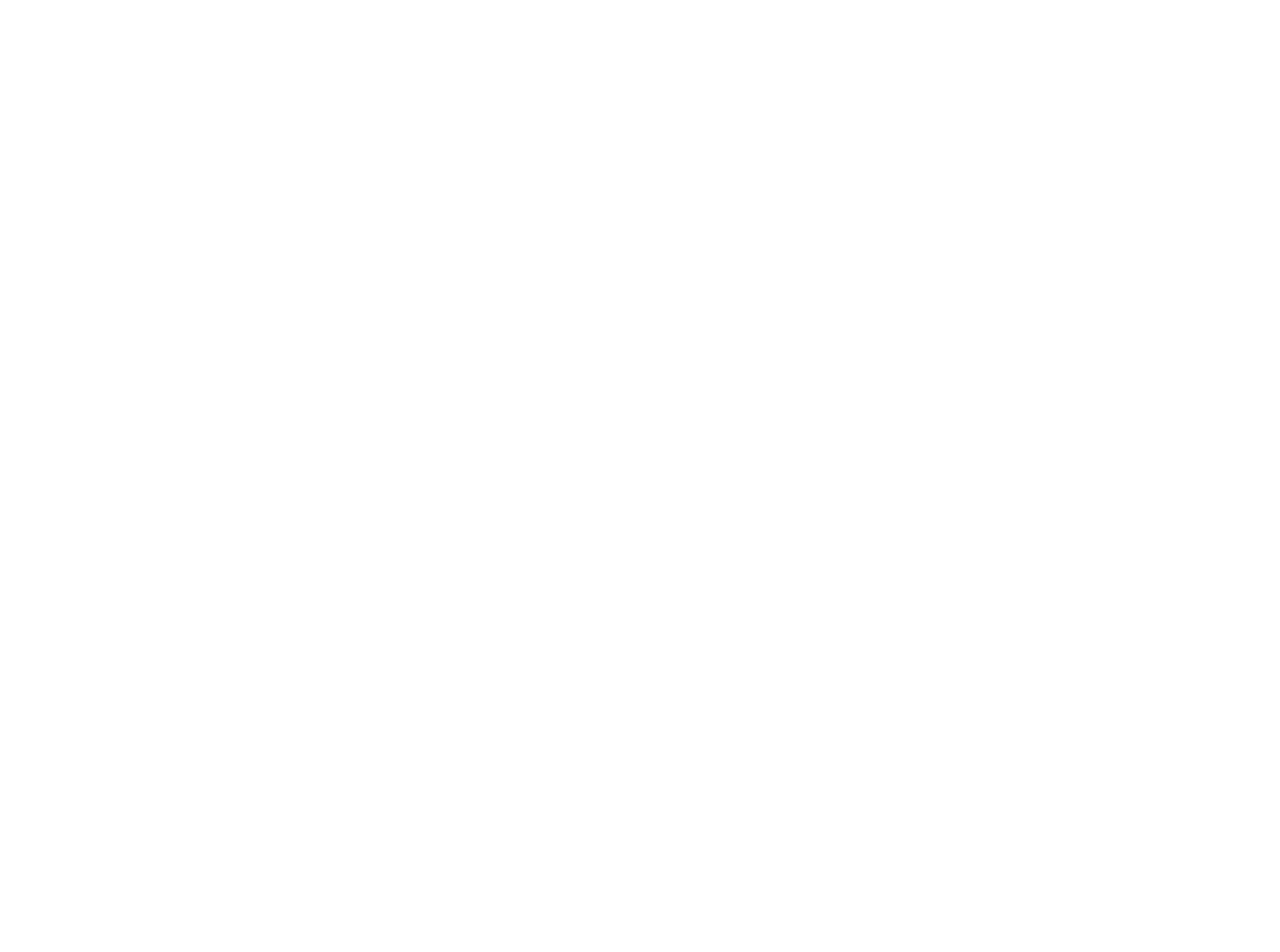
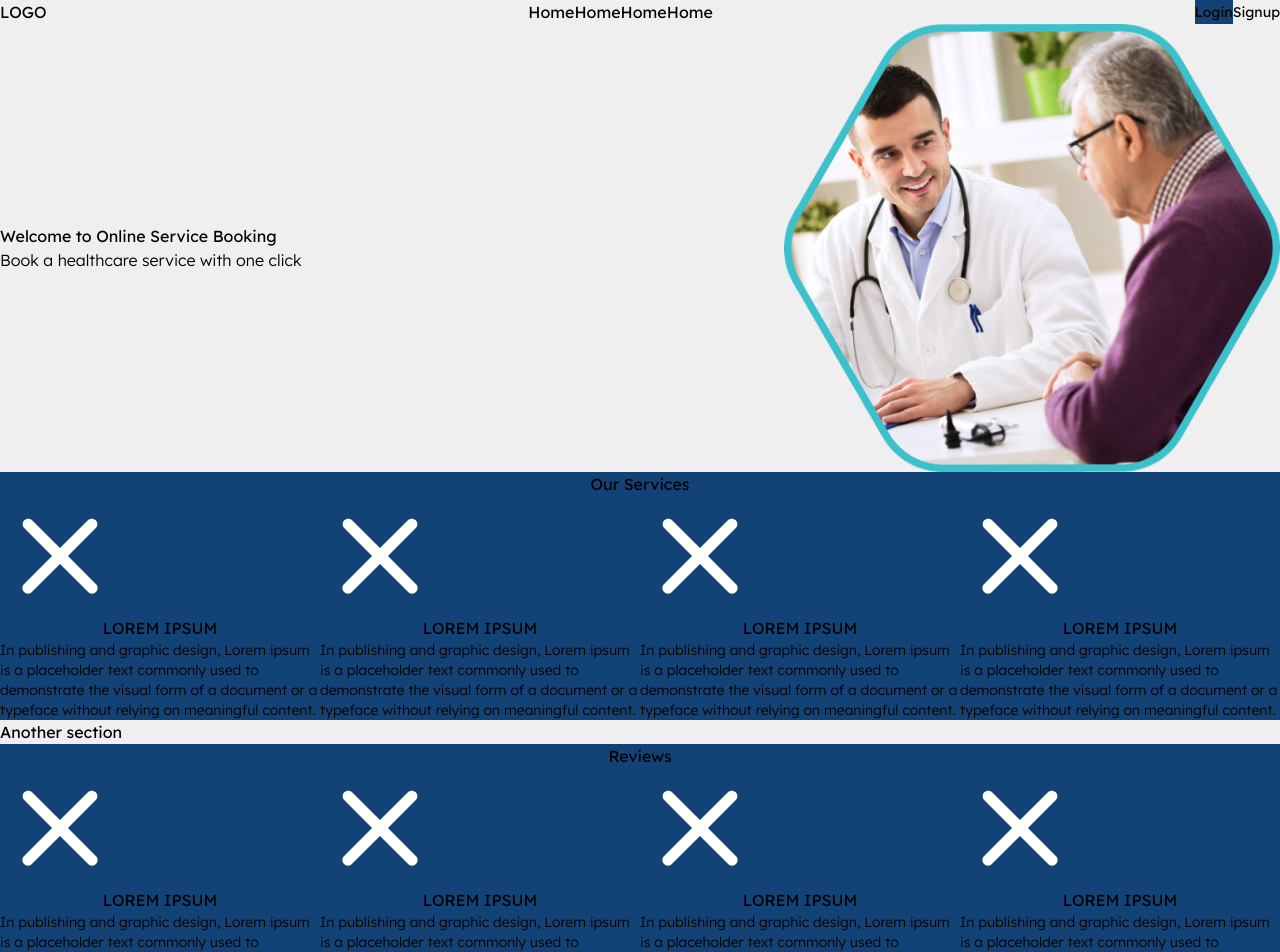
Before and after one commit to bhatarshid/HospEase, a Next.js app: page / in a window 1280 px wide. Shown: the top 952 px of the page. Before the commit the page ends 800 px from the top, so only its background shows below. Built offline with nearby package versions, Linux system fonts and the light colour scheme.

Commit message:
progress on main page

```diff
--- /dev/null
+++ b/Components/static-site/MainPage.tsx
@@ -0,0 +1,128 @@
+import Image from 'next/image'
+import Navbar from './Navbar'
+
+const MainPage = () => {
+  return (
+    <div className="w-screen">
+      <Navbar />
+      <div className="space-y-10 py-10 mx-auto items-center w-full justify-between">
+        <section className="mx-10 flex flex-row justify-between">
+          <div className='items-center w-full my-auto'>
+            <h1 className='text-[64px] font-semibold text-dark1'>Welcome to Online Service Booking</h1>
+            <h2 className="text-[16px] font-thin text-dark2">Book a healthcare service with one click</h2>
+          </div>
+          <Image
+            src="/assets/images/doctor-img.png"
+            height={496}
+            width={496}
+            alt="doctor"
+            className='px-10'
+          />
+        </section>
+        <section className='mx-10 pb-10 bg-primary flex flex-col justify-center text-white rounded-xl'>
+          <h1 className="text-[32px] text-center py-5">Our Services</h1>
+          <div className='overflow-x-auto px-10 flex flex-row justify-center gap-6'>
+            <div className="flex flex-col px-10 min-w-[200px] items-center">
+              <Image
+                src="/assets/icons/close.svg"
+                height={120}
+                width={120}
+                alt='name'
+                className=''
+              />
+              <h2 className='font-semibold text-[20px] text-center text'>LOREM IPSUM</h2>
+              <p className="font-thin text-sm text-justify">In publishing and graphic design, Lorem ipsum is a placeholder text commonly used to demonstrate the visual form of a document or a typeface without relying on meaningful content.</p>
+            </div>
+            <div className="flex flex-col px-10 min-w-[250px] items-center">
+              <Image
+                src="/assets/icons/close.svg"
+                height={120}
+                width={120}
+                alt='name'
+                className=''
+              />
+              <h2 className='font-semibold text-[20px] text-center'>LOREM IPSUM</h2>
+              <p className="font-thin text-sm text-justify">In publishing and graphic design, Lorem ipsum is a placeholder text commonly used to demonstrate the visual form of a document or a typeface without relying on meaningful content.</p>
+            </div>
+            <div className="flex flex-col px-10 min-w-[250px] items-center">
+              <Image
+                src="/assets/icons/close.svg"
+                height={120}
+                width={120}
+                alt='name'
+                className=''
+              />
+              <h2 className='font-semibold text-[20px] text-center'>LOREM IPSUM</h2>
+              <p className="font-thin text-sm text-justify">In publishing and graphic design, Lorem ipsum is a placeholder text commonly used to demonstrate the visual form of a document or a typeface without relying on meaningful content.</p>
+            </div>
+            <div className="flex flex-col px-10 min-w-[250px] items-center">
+              <Image
+                src="/assets/icons/close.svg"
+                height={120}
+                width={120}
+                alt='name'
+                className=''
+              />
+              <h2 className='font-semibold text-[20px] text-center'>LOREM IPSUM</h2>
+              <p className="font-thin text-sm text-justify">In publishing and graphic design, Lorem ipsum is a placeholder text commonly used to demonstrate the visual form of a document or a typeface without relying on meaningful content.</p>
+            </div>
+          </div>
+        </section>
+        <section className='mx-10 flex flex-row justify-between'>
+          Another section
+        </section>
+        <section className='mx-10 pb-10 bg-primary flex flex-col justify-center text-white rounded-xl'>
+          <h1 className="text-[32px] text-center py-5">Reviews</h1>
+          <div className='overflow-x-auto px-10 flex flex-row justify-center gap-6'>
+            <div className="flex flex-col px-10 min-w-[200px] items-center">
+              <Image
+                src="/assets/icons/close.svg"
+                height={120}
+                width={120}
+                alt='name'
+                className=''
+              />
+              <h2 className='font-semibold text-[20px] text-center text'>LOREM IPSUM</h2>
+              <p className="font-thin text-sm text-justify">In publishing and graphic design, Lorem ipsum is a placeholder text commonly used to demonstrate the visual form of a document or a typeface without relying on meaningful content.</p>
+            </div>
+            <div className="flex flex-col px-10 min-w-[250px] items-center">
+              <Image
+                src="/assets/icons/close.svg"
+                height={120}
+                width={120}
+                alt='name'
+                className=''
+              />
+              <h2 className='font-semibold text-[20px] text-center'>LOREM IPSUM</h2>
+              <p className="font-thin text-sm text-justify">In publishing and graphic design, Lorem ipsum is a placeholder text commonly used to demonstrate the visual form of a document or a typeface without relying on meaningful content.</p>
+            </div>
+            <div className="flex flex-col px-10 min-w-[250px] items-center">
+              <Image
+                src="/assets/icons/close.svg"
+                height={120}
+                width={120}
+                alt='name'
+                className=''
+              />
+              <h2 className='font-semibold text-[20px] text-center'>LOREM IPSUM</h2>
+              <p className="font-thin text-sm text-justify">In publishing and graphic design, Lorem ipsum is a placeholder text commonly used to demonstrate the visual form of a document or a typeface without relying on meaningful content.</p>
+            </div>
+            <div className="flex flex-col px-10 min-w-[250px] items-center">
+              <Image
+                src="/assets/icons/close.svg"
+                height={120}
+                width={120}
+                alt='name'
+                className=''
+              />
+              <h2 className='font-semibold text-[20px] text-center'>LOREM IPSUM</h2>
+              <p className="font-thin text-sm text-justify">In publishing and graphic design, Lorem ipsum is a placeholder text commonly used to demonstrate the visual form of a document or a typeface without relying on meaningful content.</p>
+            </div>
+          </div>
+        </section>
+      </div>
+    </div>
+  )
+}
+
+export default MainPage
--- /dev/null
+++ b/Components/static-site/Navbar.tsx
@@ -0,0 +1,32 @@
+'use client'
+import { useState } from "react";
+import SubmitButton from "../SubmitButton"
+
+const Navbar = () => {
+  const [singinIsLoading, setSigninIsLoading] = useState(false);
+  const [signupIsLoading, setSignupIsLoading] = useState(false);
+
+  return (
+    <div className="flex flex-row justify-between items-center mx-10 mt-3 h-8 p-5">
+      <div className="w-[10%] flex justify-start items-center">
+        LOGO
+      </div>
+      <section className="bg-white w-[65%] flex items-center justify-between px-3 py-1 rounded-2xl mr-6">
+        <div>Home</div>
+        <div>Home</div>
+        <div>Home</div>
+        <div>Home</div>
+      </section>
+      <section className="w-[15%] flex justify-between px-3 py-1 space-x-2">
+        <SubmitButton isLoading={singinIsLoading} className="bg-primary h-7 rounded-xl text-white">
+          Login
+        </SubmitButton>
+        <SubmitButton isLoading={signupIsLoading} className="bg-white h-7 border border-primary rounded-xl">
+          Signup
+        </SubmitButton>
+      </section>
+    </div>
+  )
+}
+
+export default Navbar
--- a/app/page.tsx
+++ b/app/page.tsx
@@ -1,7 +1,9 @@
+import MainPage from "@/Components/static-site/MainPage";
+
 export default function Home() {
   return (
-    <>
-
-    </>
+    <div className="flex max-h-full bg-backgroundColor">
+      <MainPage />
+    </div>
   );
 }
--- a/tailwind.config.ts
+++ b/tailwind.config.ts
@@ -17,7 +17,12 @@ const config: Config = {
     },
   	extend: {
   		colors: {
-  			primary: '#134376'
+  			primary: '#134376',
+        backgroundColor: '#EFEFEF',
+        dark1: '#222222',
+        dark2: '#5C5C5C',
+        dark3: '#9F9F9F',
+        redcolor: '#FF6F61'
   		},
   		borderRadius: {
   			lg: 'var(--radius)',
```
Also changed, not shown: public/assets/images/doctor-img.png (added).
